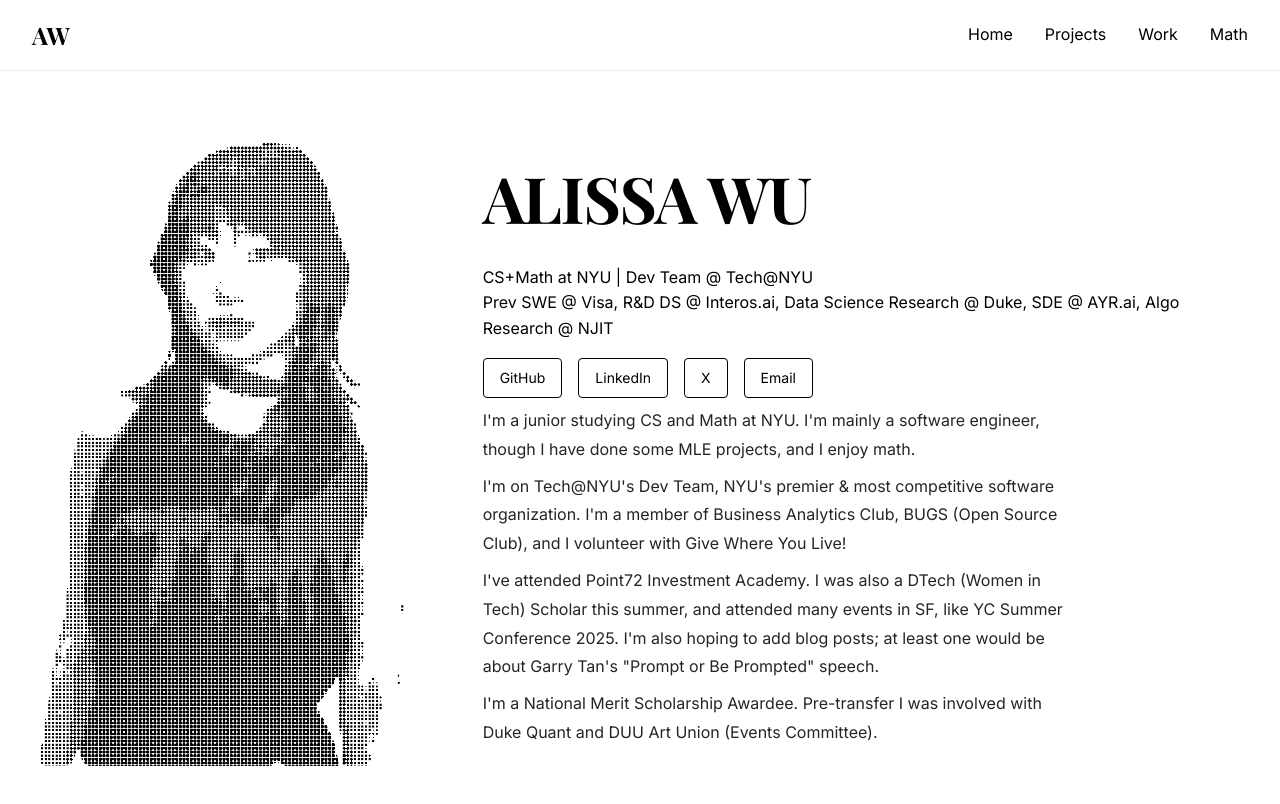
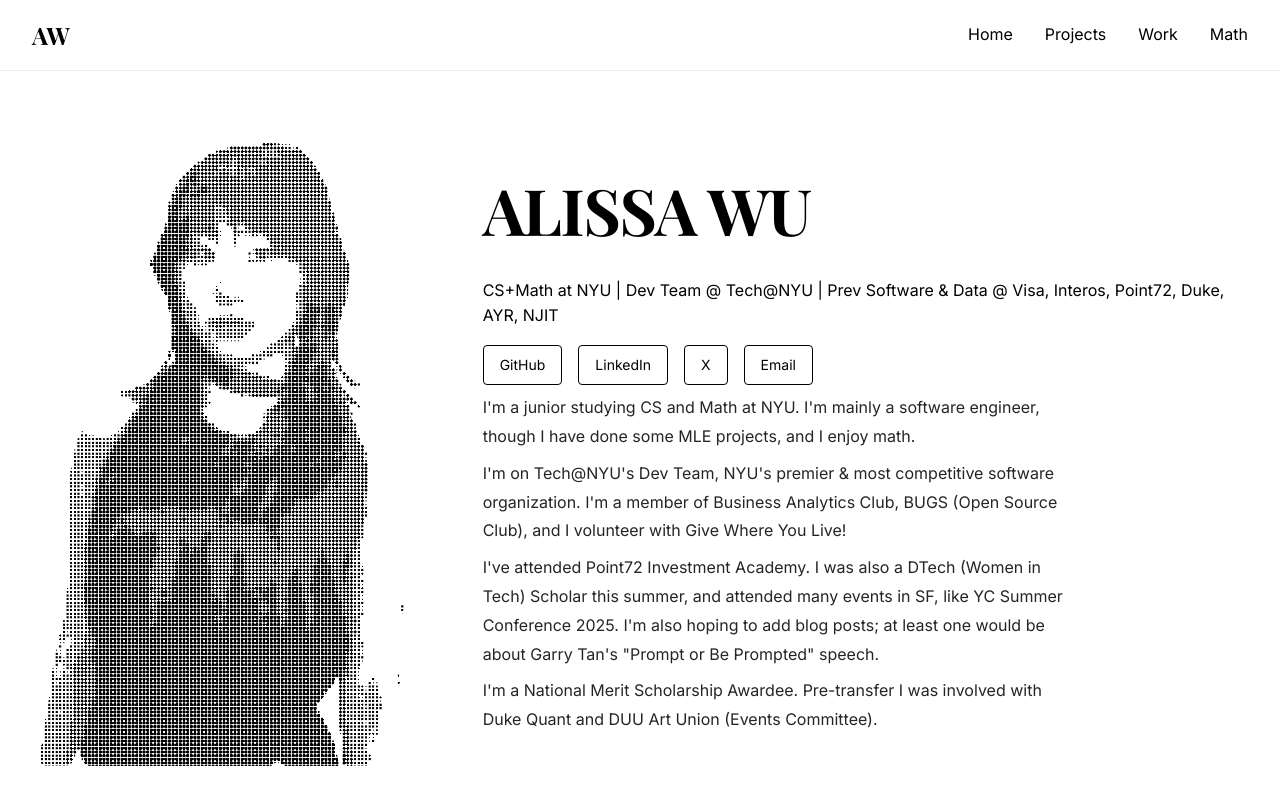
Before and after one commit to alissawu/alissasite, a Next.js app: page / in a window 1280 px wide. Shown: the top 804 px of the page. Built offline with nearby package versions, Linux system fonts and the light colour scheme.

Commit message:
profile section too bloated

```diff
--- a/src/app/page.tsx
+++ b/src/app/page.tsx
@@ -30,12 +30,9 @@
             <h1>ALISSA WU</h1>
 
             <p className={styles.tagline}>
-              CS+Math at NYU | Dev Team @ Tech@NYU
+              CS+Math at NYU | Dev Team @ Tech@NYU | Prev Software & Data @ Visa, Interos, Point72, Duke, AYR, NJIT
             </p>
 
-            <p>
-              Prev SWE @ Visa, R&D DS @ Interos.ai, Data Science Research @ Duke, SDE @ AYR.ai, Algo Research @ NJIT
-            </p>
 
             {/* social links */}
             <div className={styles.socialLinks}>
```
